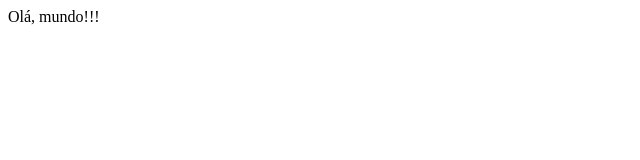
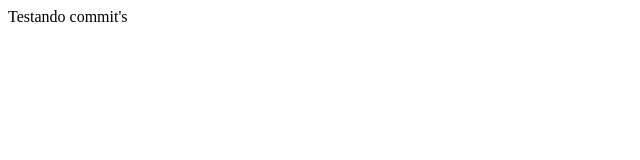
Before and after one commit to soaresgustavon/DNCWeather-Desafio2, a plain HTML site: page index.html in a window 1280 px wide. Shown: the full height of the page, 0-640 px from the left. Drawn offline with Linux system fonts and the light colour scheme.

Commit message:
testando commit's

```diff
--- a/index.html
+++ b/index.html
@@ -7,6 +7,6 @@
 </head>
 
 <body>
-    Olá, mundo!!!
+    Testando commit's
 </body>
 </html>
```
